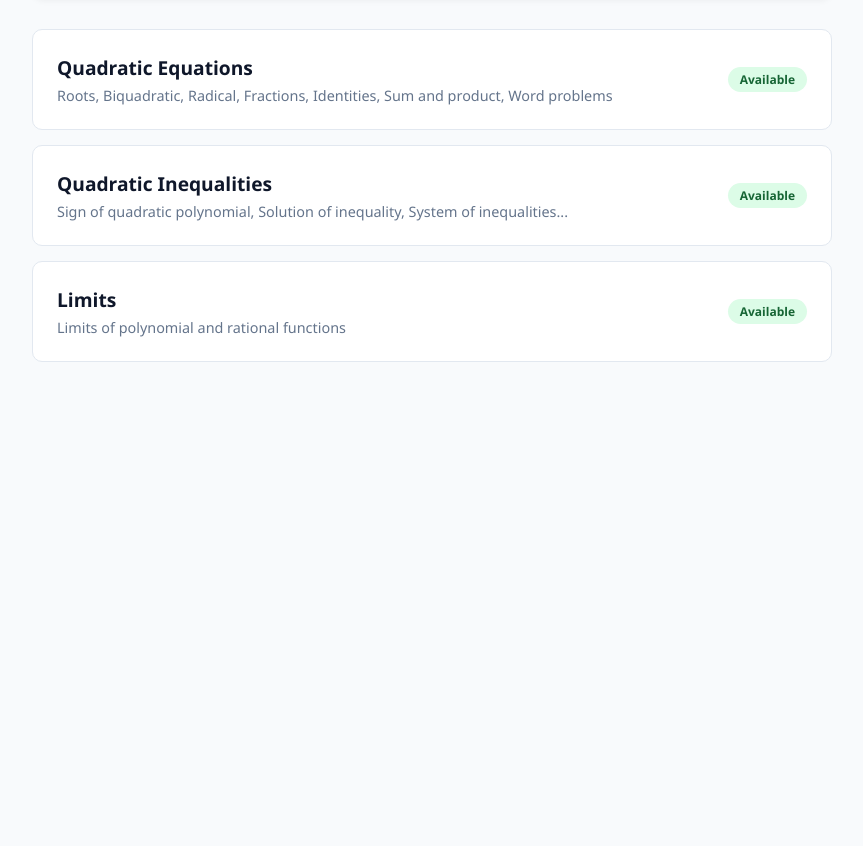
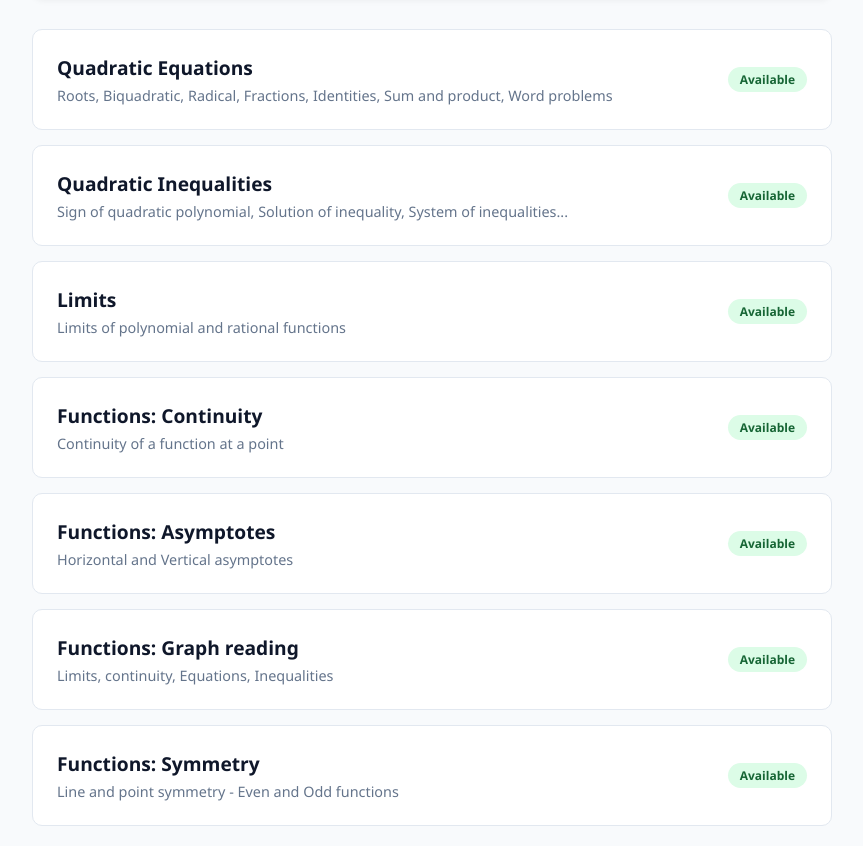
Before and after one commit to bassamitani/quizzes, a plain HTML site: page grade11S.html in a window 1280 px wide. Shown: the part 226-1072 px from the top of the page, without its empty margins (208-1071 px from the left). Before the commit the page ends 800 px from the top, so only its background shows below. Drawn offline with Linux system fonts and the light colour scheme.

Commit message:
Add files via upload

```diff
--- a/grade11S.html
+++ b/grade11S.html
@@ -119,6 +119,41 @@
             <span class="status-badge">Available</span>
             </a>
 
+           <!-- Topic 4 -->
+            <a href="continuous_functions_quiz.html" class="topic-item">
+            <div class="topic-info">
+            <h3>Functions: Continuity</h3>
+            <p>Continuity of a function at a point</p>
+            </div>
+            <span class="status-badge">Available</span>
+            </a>
+
+           <!-- Topic 5 -->
+            <a href="function_asymptotes_quiz.html" class="topic-item">
+            <div class="topic-info">
+            <h3>Functions: Asymptotes</h3>
+            <p>Horizontal and Vertical asymptotes</p>
+            </div>
+            <span class="status-badge">Available</span>
+            </a>
+
+            <!-- Topic 6 -->
+            <a href="function_graph_reading_quiz.html" class="topic-item">
+            <div class="topic-info">
+            <h3>Functions: Graph reading</h3>
+            <p>Limits, continuity, Equations, Inequalities</p>
+            </div>
+            <span class="status-badge">Available</span>
+            </a>
+
+            <!-- Topic 7 -->
+            <a href="function_symmetry_quiz.html" class="topic-item">
+            <div class="topic-info">
+            <h3>Functions: Symmetry</h3>
+            <p>Line and point symmetry - Even and Odd functions</p>
+            </div>
+            <span class="status-badge">Available</span>
+            </a>
               <!-- Add more topics here -->
         </div>
     </div>
```
